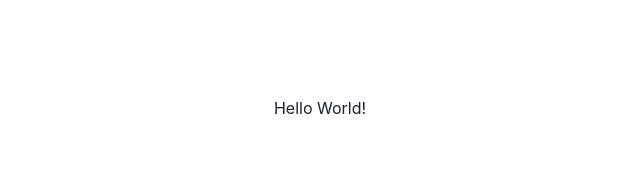
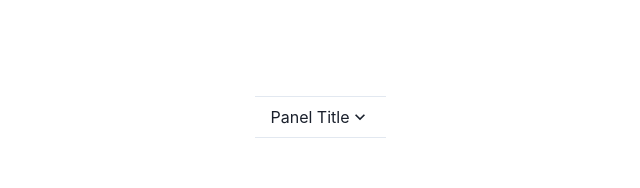
Before and after one commit to Category-Colors/category-colors, a Next.js app: page / in a window 1280 px wide. Shown: the top 188 px of the page, without its empty margins (320-960 px from the left). Built offline with nearby package versions, Linux system fonts and the light colour scheme.

Commit message:
Add test components using ChakraUI

```diff
--- /dev/null
+++ b/src/components/accordion.js
@@ -0,0 +1,25 @@
+import {
+  AccordionItem,
+  AccordionButton,
+  AccordionPanel,
+  AccordionIcon,
+  Accordion as AccordionChakraUI,
+} from '@chakra-ui/react'
+
+export default function Accordion({buttonChildren, panelChildren}) {
+  return (
+    <AccordionChakraUI>
+      <AccordionItem>
+        <h2>
+          <AccordionButton>
+            {buttonChildren}
+            <AccordionIcon />
+          </AccordionButton>
+        </h2>
+        <AccordionPanel pb={4}>
+          {panelChildren}
+        </AccordionPanel>
+      </AccordionItem>
+    </AccordionChakraUI>
+  )
+}
--- /dev/null
+++ b/src/components/slider.js
@@ -0,0 +1,18 @@
+import {
+  Slider as SliderChakraUI,
+  SliderTrack,
+  SliderFilledTrack,
+  SliderThumb,
+  SliderMark,
+} from '@chakra-ui/react'
+
+export default function Slider() {
+  return (
+    <SliderChakraUI aria-label='slider-ex-1' defaultValue={30}>
+      <SliderTrack>
+        <SliderFilledTrack />
+      </SliderTrack>
+      <SliderThumb />
+    </SliderChakraUI>
+  )
+}
--- a/src/pages/index.js
+++ b/src/pages/index.js
@@ -1,8 +1,45 @@
 import Head from 'next/head'
 import styles from '@component/styles/Home.module.css'
-import { Text } from '@chakra-ui/react'
+import {
+  Box,
+  Text,
+  Textarea,
+  NumberInput,
+  NumberInputField,
+  FormControl,
+  FormLabel,
+  Switch,
+} from '@chakra-ui/react'
+
+import Accordion from '../components/accordion'
+import Slider from '../components/slider'
 
 export default function Home() {
+
+  const buttonChildren = (
+    <Box as="span" flex='1' textAlign='left'>
+      Panel Title
+    </Box>
+  )
+
+  const panelChildren = (
+    <>
+      Slider Title
+      <Slider />
+      <NumberInput width="20">
+        <NumberInputField />
+      </NumberInput>
+      <FormControl display='flex' alignItems='center'>
+        <FormLabel htmlFor='email-alerts' mb='0'>
+          Toggle Title
+        </FormLabel>
+        <Switch id='email-alerts' />
+      </FormControl>
+      <Text fontSize='md'>Text box title</Text>
+      <Textarea placeholder='Here is a sample placeholder' size='sm'/>
+    </>
+  )
+
   return (
     <>
       <Head>
@@ -12,7 +49,7 @@ export default function Home() {
         <link rel="icon" href="/favicon.ico" />
       </Head>
       <main className={`${styles.main}`}>
-        <Text>Hello World!</Text>
+        <Accordion buttonChildren={buttonChildren} panelChildren={panelChildren}/>
       </main>
     </>
   )
```
